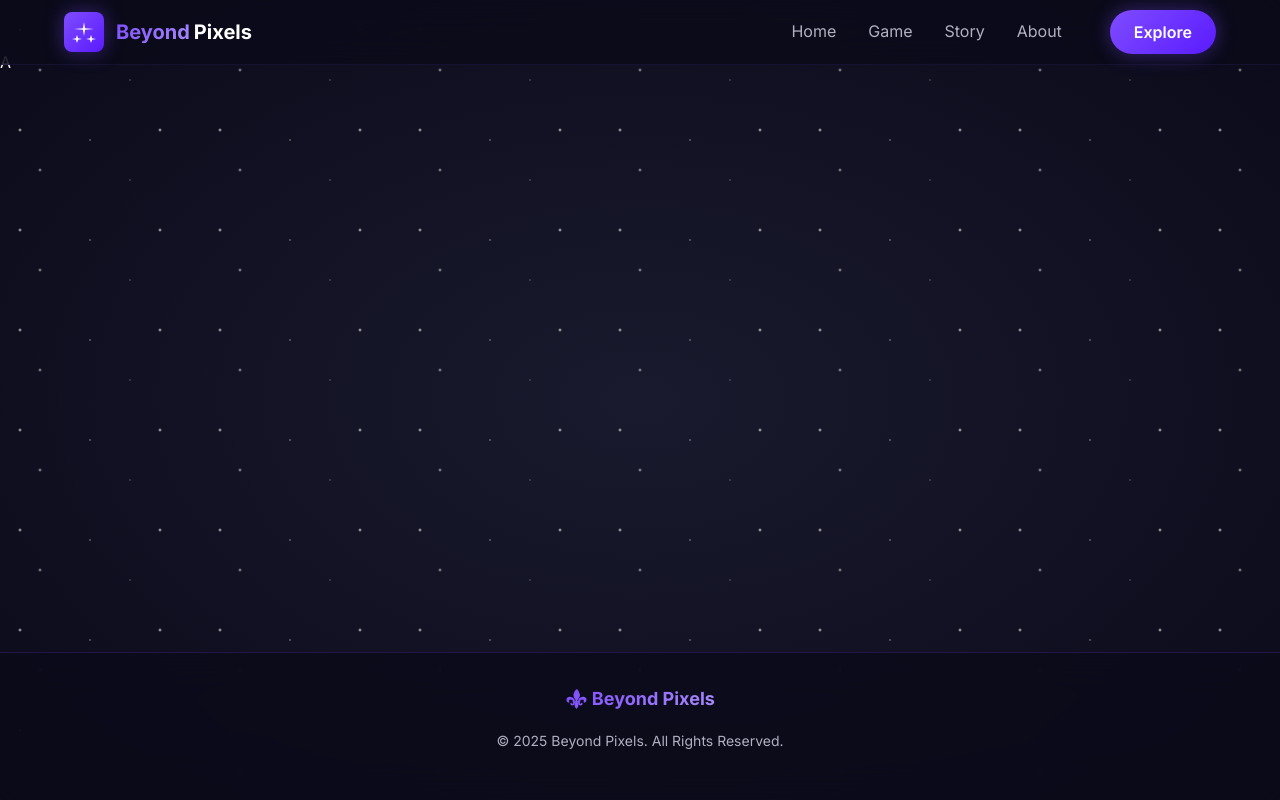
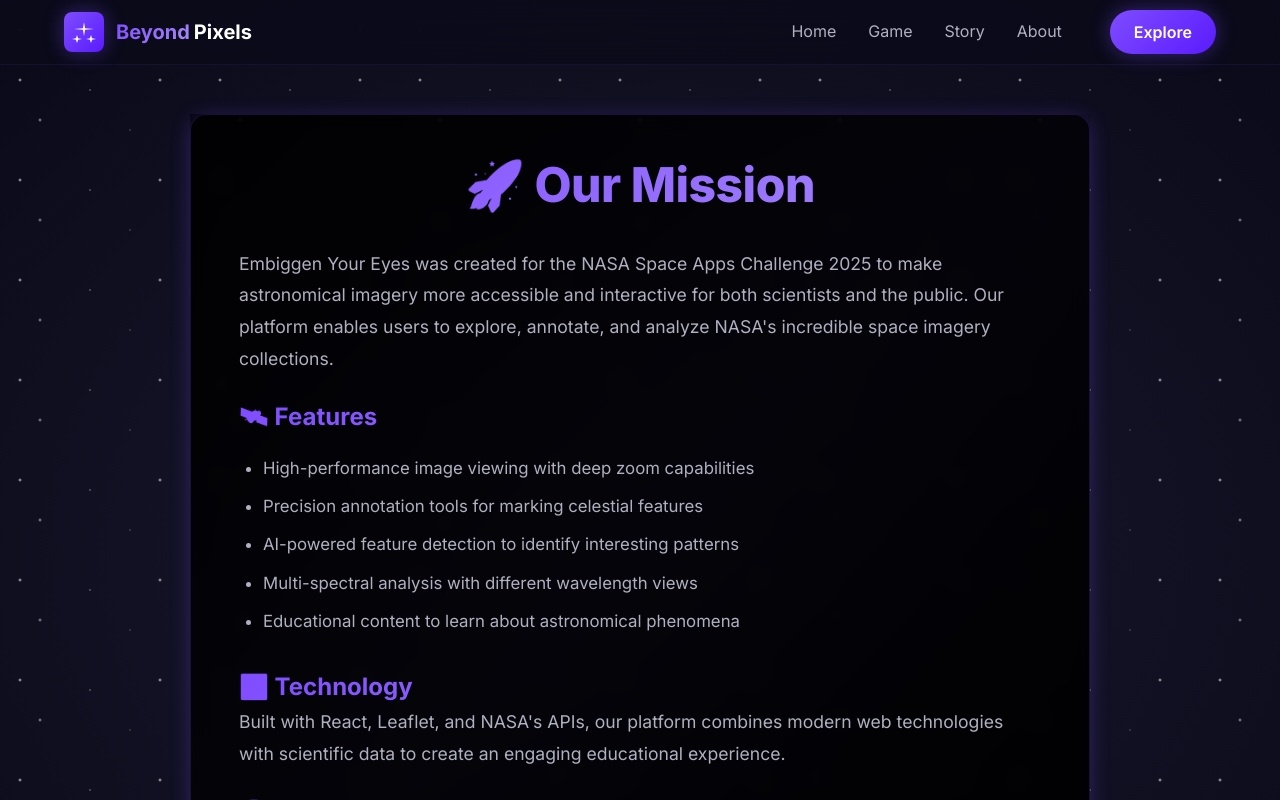
Before and after one commit to georgeibrahim1/beyond-pixels-frontend, a React (Vite) app: page /about in a window 1280 px wide. Shown: the top 800 px of the page. Built offline with nearby package versions, Linux system fonts and the light colour scheme.

Commit message:
feat: add about page

```diff
--- /dev/null
+++ b/src/pages/aboutPage.css
@@ -0,0 +1,75 @@
+.about-page {
+min-height: 100vh;
+display: flex;
+align-items: center;
+justify-content: center;
+padding: 4rem 1.5rem;
+font-family: var(--font-body);
+}
+
+.about-container {
+max-width: 900px;
+background: rgba(0, 0, 0, 0.65);
+backdrop-filter: blur(10px);
+border: 1px solid rgba(127, 76, 255, 0.2);
+border-radius: 16px;
+padding: 2rem 3rem;
+box-shadow: var(--shadow-soft-glow);
+transition: transform 0.3s ease, box-shadow 0.3s ease;
+}
+
+.about-container:hover {
+transform: translateY(-6px) scale(1.02);
+box-shadow: var(--shadow-glow-strong);
+}
+
+.about-title {
+font-family: var(--font-heading);
+font-weight: 800;
+font-size: var(--text-hero);
+margin-bottom: 1.5rem;
+text-align: center;
+letter-spacing: -0.5px;
+}
+
+.about-text {
+font-family: var(--font-body);
+font-size: 1.1rem;
+color: var(--color-text-secondary);
+margin-bottom: 1.5rem;
+line-height: 1.8;
+}
+
+.about-list {
+margin: 1rem 0 2rem 1.5rem;
+color: var(--color-text-secondary);
+font-size: 1.05rem;
+line-height: 1.8;
+font-family: var(--font-body);
+}
+
+.about-list li {
+margin-bottom: 0.5rem;
+}
+
+/* Responsive */
+@media (max-width: 768px) {
+.about-container {
+padding: 1.5rem 2rem;
+}
+.about-title {
+font-size: var(--text-hero-lg);
+}
+}
+
+@media (max-width: 480px) {
+.about-container {
+padding: 1.25rem 1.5rem;
+}
+.about-title {
+font-size: var(--text-hero);
+}
+.about-text {
+font-size: 1rem;
+}
+}
--- a/src/pages/aboutPage.jsx
+++ b/src/pages/aboutPage.jsx
@@ -1,7 +1,49 @@
 import React from 'react'
+import './AboutPage.css'
 
 export default function AboutPage() {
-  return (
-    <div>A</div>
-  )
+return ( <section className="about-page space-background"> <div className="cinematic-overlay"> <div className="about-container">
+
+
+      <div className="about-card animate-fade-in-up">
+        <h1 className="gradient-text about-title">🚀 Our Mission</h1>
+        <p className="about-text">
+          Embiggen Your Eyes was created for the NASA Space Apps Challenge 2025 to make astronomical imagery more accessible and interactive for both scientists and the public. Our platform enables users to explore, annotate, and analyze NASA's incredible space imagery collections.
+        </p>
+      </div>
+
+      <div className="about-card animate-fade-in-up delay-200">
+        <h2 className="gradient-text">🛰️ Features</h2>
+        <ul className="about-list">
+          <li>High-performance image viewing with deep zoom capabilities</li>
+          <li>Precision annotation tools for marking celestial features</li>
+          <li>AI-powered feature detection to identify interesting patterns</li>
+          <li>Multi-spectral analysis with different wavelength views</li>
+          <li>Educational content to learn about astronomical phenomena</li>
+        </ul>
+      </div>
+
+      <div className="about-card animate-fade-in-up delay-300">
+        <h2 className="gradient-text">🌌 Technology</h2>
+        <p className="about-text">
+          Built with React, Leaflet, and NASA's APIs, our platform combines modern web technologies with scientific data to create an engaging educational experience.
+        </p>
+      </div>
+
+      <div className="about-card animate-fade-in-up delay-500">
+        <h2 className="gradient-text">🌍 NASA API</h2>
+        <p className="about-text">
+          This project uses the NASA API but is not endorsed or certified by NASA. We gratefully acknowledge NASA's open data policies that make projects like this possible.
+        </p>
+      </div>
+
+      <div className="about-card animate-fade-in-up delay-1000">
+        <h2 className="gradient-text">👩‍🚀 Team</h2>
+
+      </div>
+
+    </div>
+  </div>
+</section>
+)
 }
```
